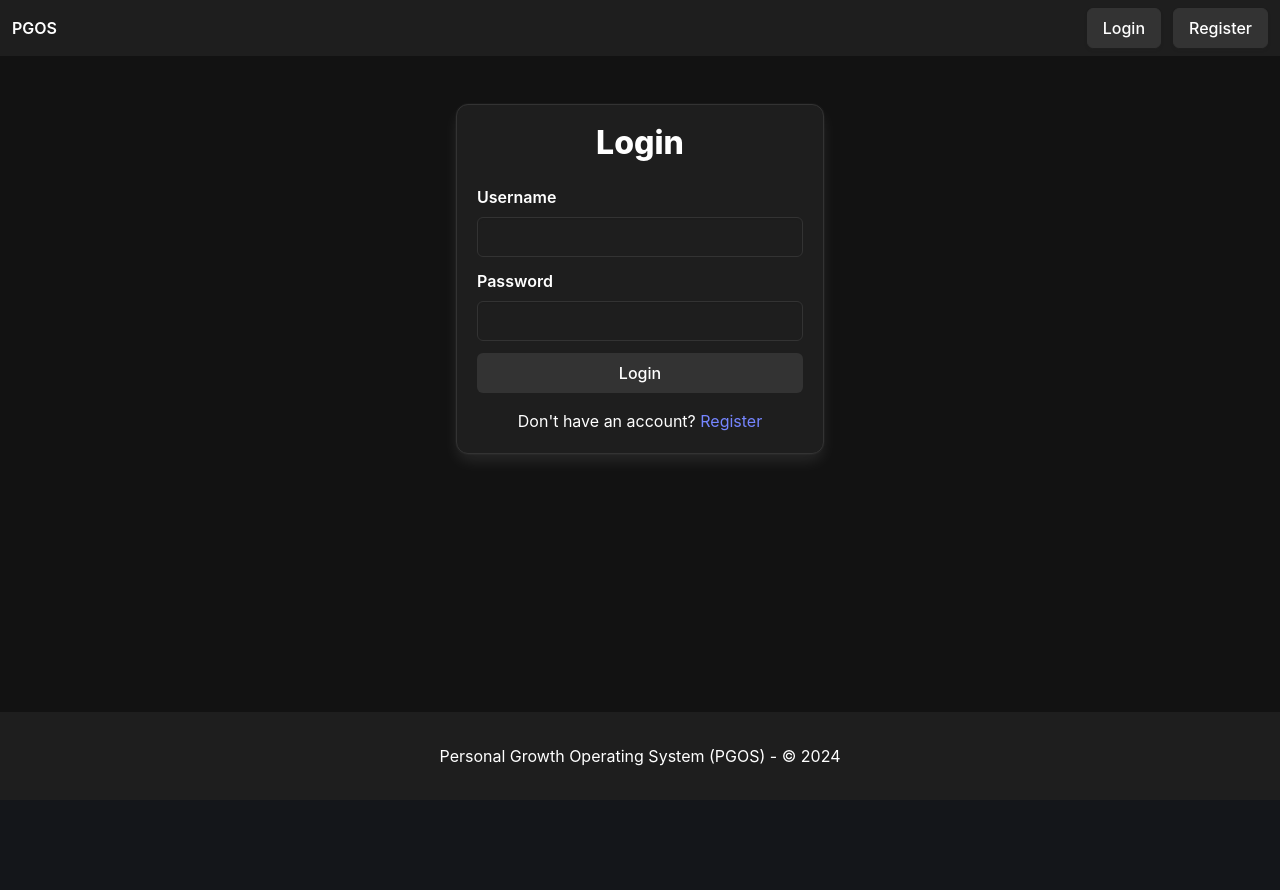
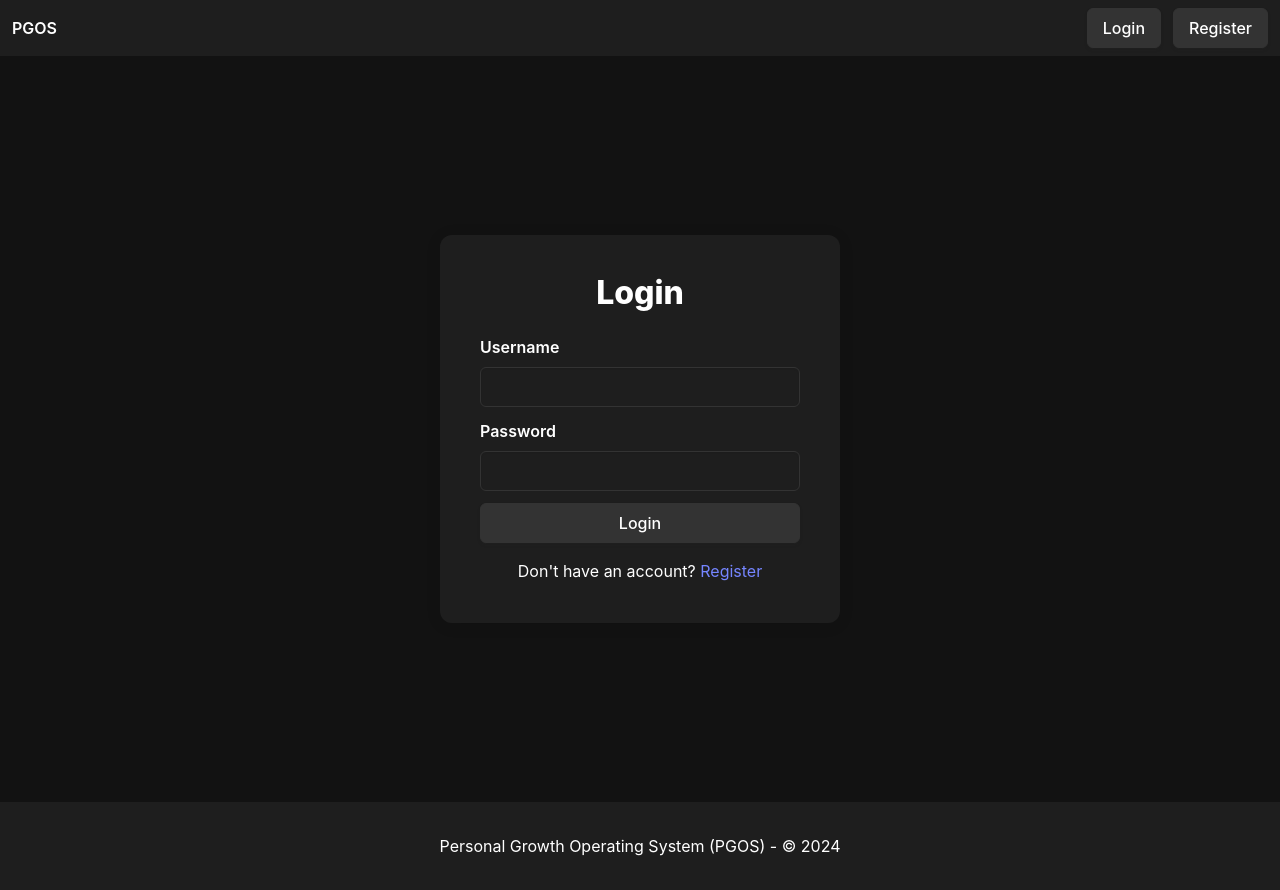
Before and after one commit to AVECProductions/pgos_frontend, a Vue app: page /login in a window 1280 px wide. Before the commit the page ends 800 px from the top, so only its background shows below. Built offline with nearby package versions, Linux system fonts and the light colour scheme.

Commit message:
fixed login centering

```diff
--- a/src/views/LoginView.vue
+++ b/src/views/LoginView.vue
@@ -1,8 +1,7 @@
 <template>
-  <div class="columns is-centered">
-    <div class="column is-one-third">
-      <div class="box">
-        <h1 class="title has-text-centered">Login</h1>
+  <div class="login-container">
+    <div class="login-box">
+      <h1 class="title has-text-centered mb-5">Login</h1>
 
       <form @submit.prevent="handleSubmit">
         <div class="field">
@@ -11,7 +10,7 @@
             <input
               class="input"
               type="text"
-                v-model="username"
+              v-model="form.username"
               required
               :class="{ 'is-danger': errors.username }"
             >
@@ -25,7 +24,7 @@
             <input
               class="input"
               type="password"
-                v-model="password"
+              v-model="form.password"
               required
               :class="{ 'is-danger': errors.password }"
             >
@@ -36,7 +35,7 @@
         <div class="field">
           <div class="control">
             <button
-                class="button is-primary is-fullwidth"
+              class="button is-fullwidth"
               :class="{ 'is-loading': loading }"
               type="submit"
             >
@@ -45,12 +44,15 @@
           </div>
         </div>
 
+        <div v-if="error" class="notification is-danger">
+          {{ error }}
+        </div>
+
         <p class="has-text-centered mt-4">
           Don't have an account?
           <router-link to="/register">Register</router-link>
         </p>
       </form>
-      </div>
     </div>
   </div>
 </template>
@@ -66,23 +68,26 @@ export default {
     const router = useRouter()
     const authStore = useAuthStore()
 
-    const username = ref('')
-    const password = ref('')
+    const form = ref({
+      username: '',
+      password: ''
+    })
     const loading = ref(false)
     const errors = ref({})
+    const error = ref(null)
 
     const handleSubmit = async () => {
       loading.value = true
       errors.value = {}
 
       try {
-        await authStore.login(username.value, password.value)
+        await authStore.login(form.value.username, form.value.password)
         router.push('/')
-      } catch (error) {
-        if (error.response?.data) {
-          errors.value = error.response.data
+      } catch (e) {
+        if (e.response?.data) {
+          errors.value = e.response.data
         } else {
-          errors.value = { general: 'An error occurred during login' }
+          error.value = 'An error occurred during login'
         }
       } finally {
         loading.value = false
@@ -90,12 +95,37 @@ export default {
     }
 
     return {
-      username,
-      password,
+      form,
       loading,
       errors,
+      error,
       handleSubmit
     }
   }
 }
 </script>
+
+<style scoped>
+.login-container {
+  display: flex;
+  justify-content: center;
+  align-items: center;
+  min-height: calc(100vh - 150px);
+}
+
+.login-box {
+  background-color: var(--card-background);
+  padding: 2.5rem;
+  border-radius: 12px;
+  width: 100%;
+  max-width: 400px;
+  box-shadow: 0 2px 15px rgba(0, 0, 0, 0.1);
+}
+
+@media screen and (max-width: 768px) {
+  .login-box {
+    margin: 1rem;
+    padding: 2rem;
+  }
+}
+</style>
```
Lines whose indentation alone changed are shown as unchanged.
